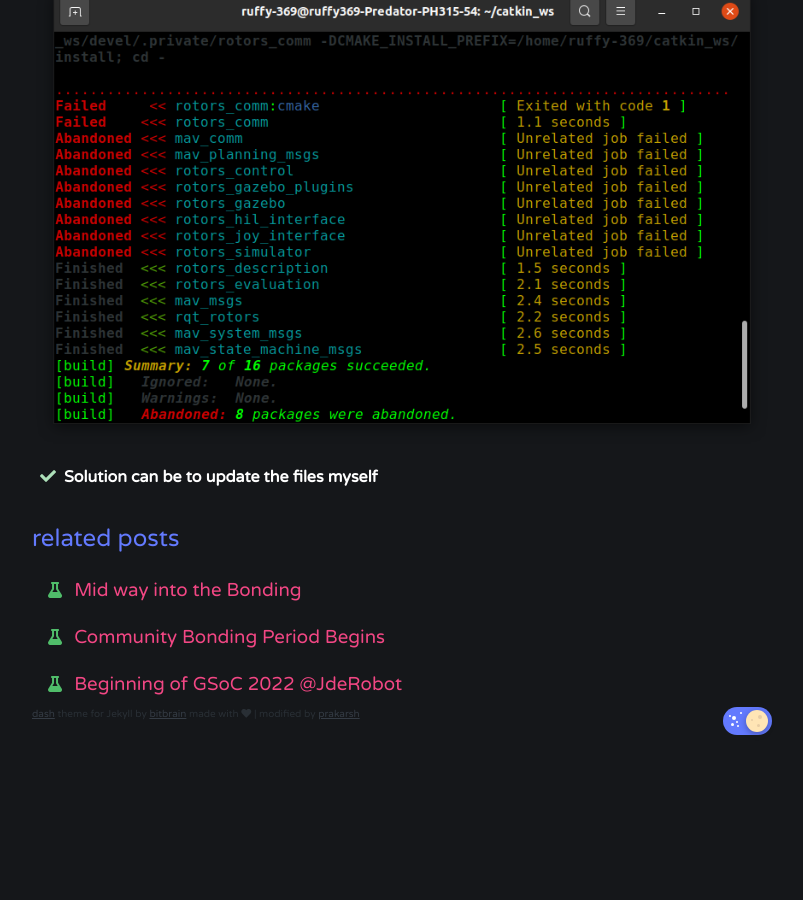
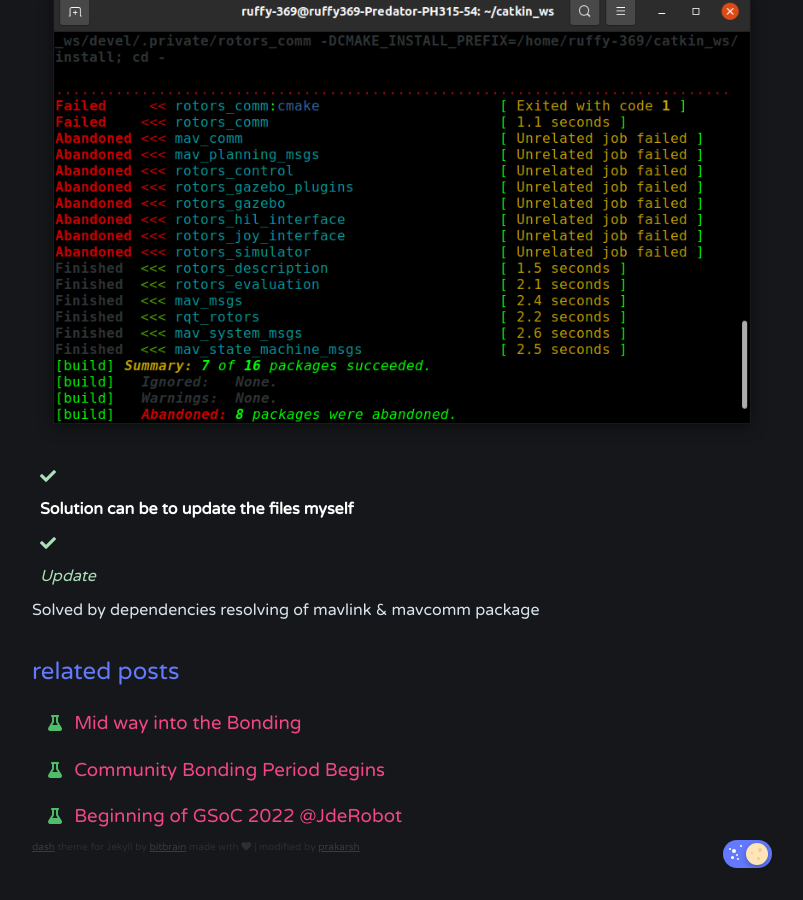
Before and after one commit to TheRoboticsClub/gsoc2022-Prakarsh_Kaushik, a Jekyll site: the page built from docs/_posts/community_bonding/2022-06-10-community-bonding.md, in a window 1280 px wide and 900 px high, scrolled down 1991 px. Shown: the whole window, without its empty margins (238-1041 px from the left). Built offline with Jekyll 4.4.1, drawn with Linux system fonts in a browser that asks for light colours; nearby versions of some CDN libraries; before the commit the page ends 2758 px from its top, so only the background shows below that.

Commit message:
update in posts

```diff
--- a/docs/_posts/community_bonding/2022-06-10-community-bonding.md
+++ b/docs/_posts/community_bonding/2022-06-10-community-bonding.md
@@ -25,3 +25,7 @@ description: Integrated timeline
 ![build error3]({{ site.baseurl }}/assets/blog_images/community_bonding/build_error3.png){: .align-center}
 
 - **Solution can be to update the files myself**
+
+- *Update*
+
+Solved by dependencies resolving of mavlink & mavcomm package
```
